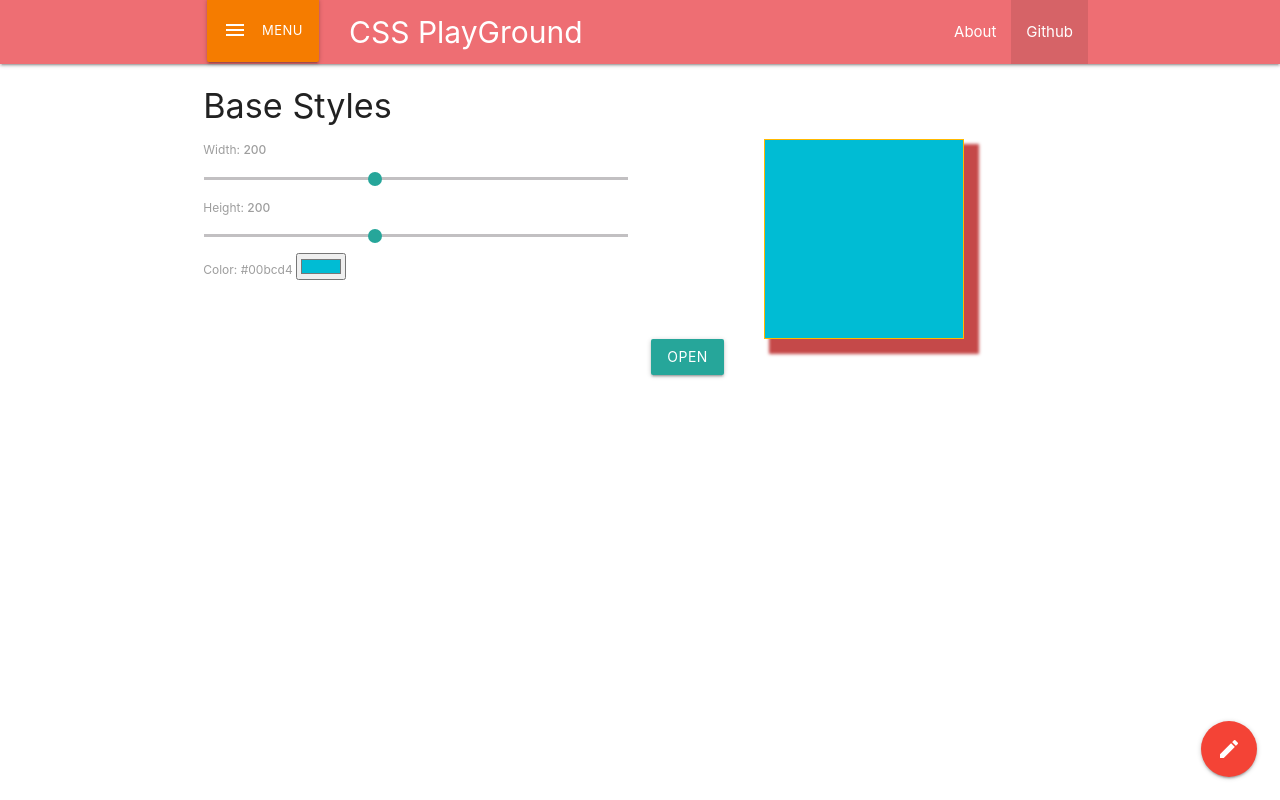
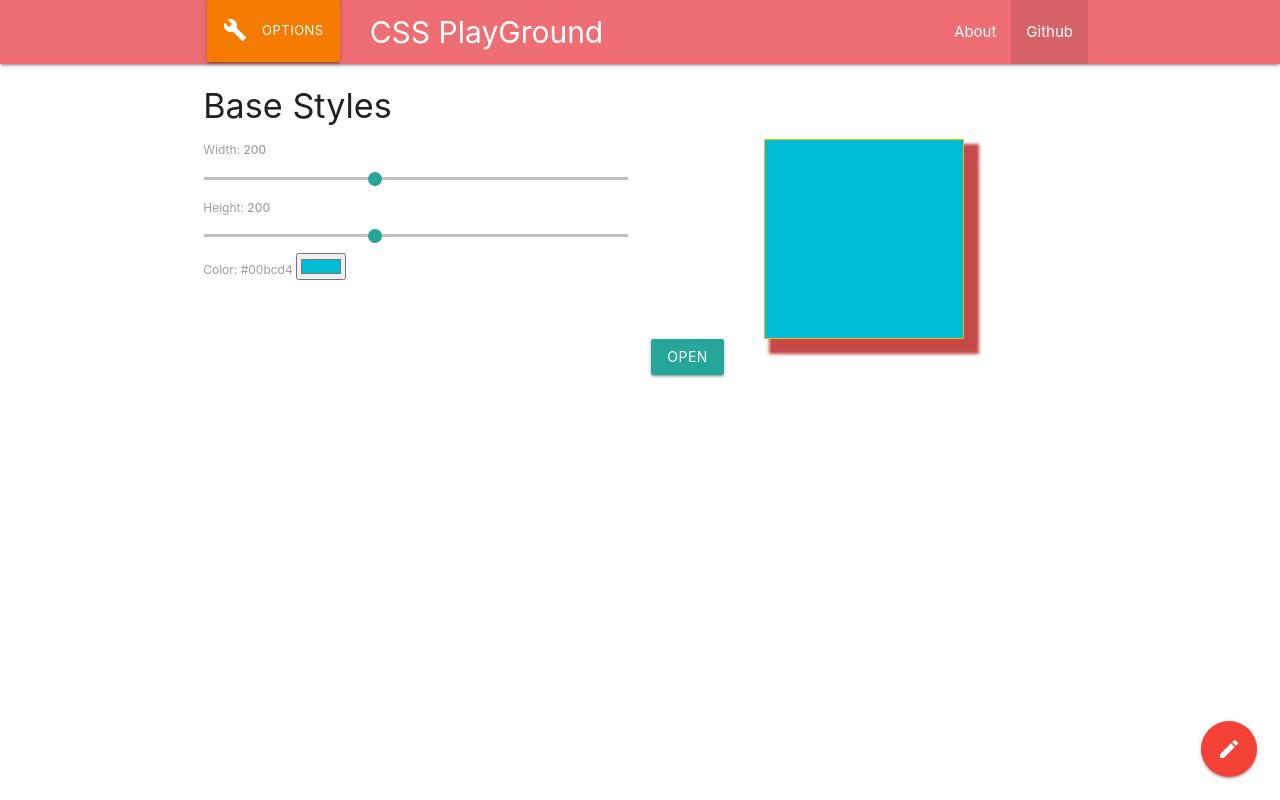
Before and after one commit to Aivirth/CssPlayground, a React (Create React App) app: page / in a window 1280 px wide. Built offline with nearby package versions, Linux system fonts and the light colour scheme.

Commit message:
Changed sidebar activation button text from Menu to Options

```diff
--- a/src/components/Navigation/Navbar/Navbar.js
+++ b/src/components/Navigation/Navbar/Navbar.js
@@ -16,8 +16,8 @@ export default () => {
               data-target="slide-out"
               style={{ display: "inline-block" }}
             >
-              <i className="material-icons left">menu</i>
-              Menu
+              <i className="material-icons left">build</i>
+              Options
             </a>
           </li>
           <li>
```
